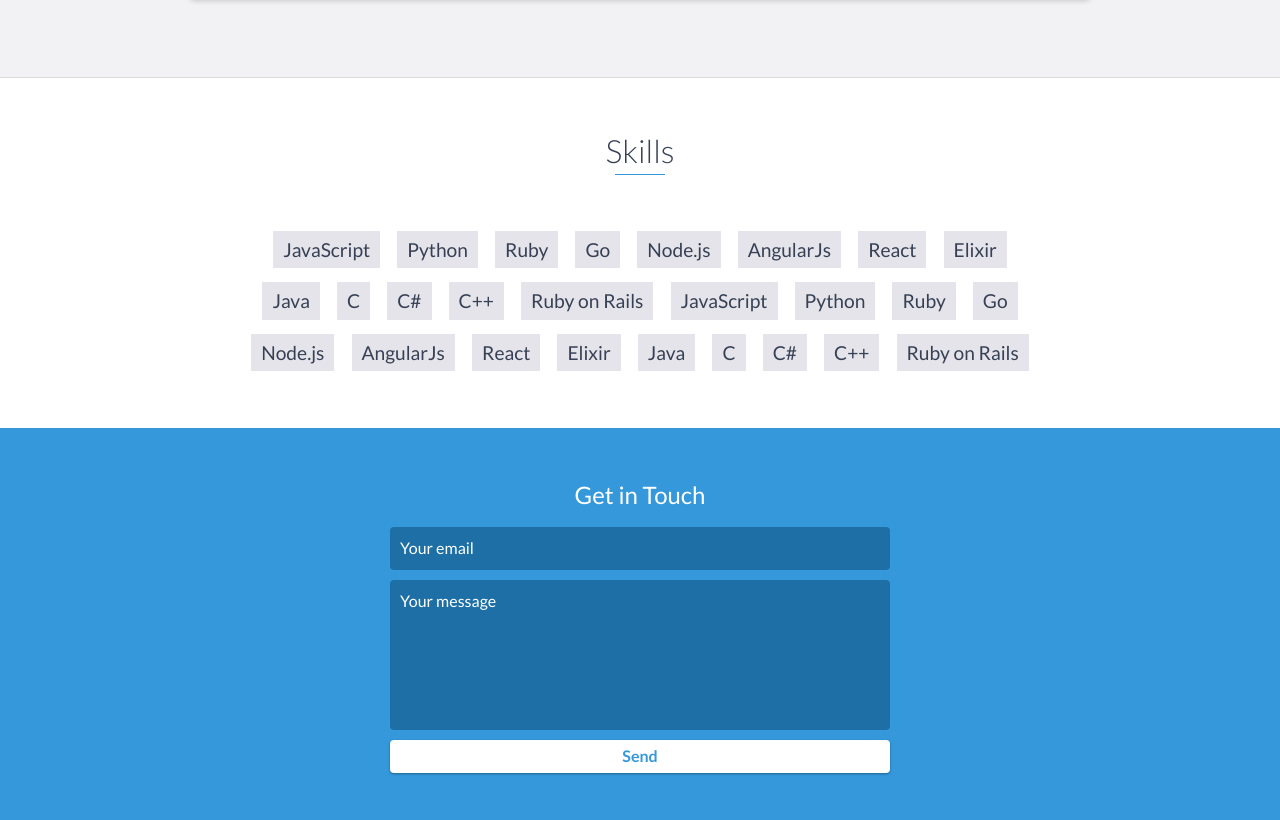
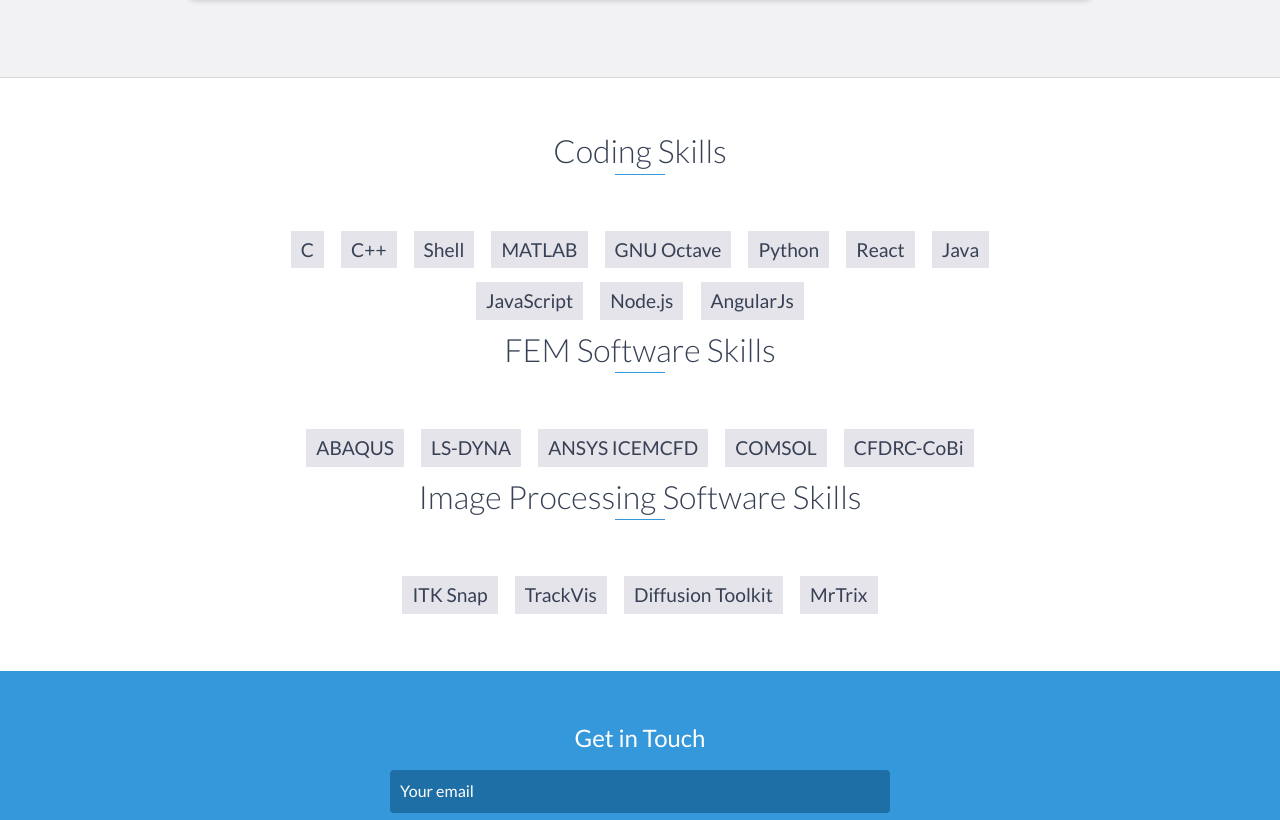
Before and after one commit to harshateja-garimella/harshateja-garimella.github.io, a website: page index.html in a window 1280 px wide. Shown: the part 3241-4061 px from the top of the page. Drawn offline with nearby package versions, Linux system fonts and the light colour scheme.

Commit message:
Skills Updated

```diff
--- a/index.html
+++ b/index.html
@@ -187,34 +187,35 @@
     <!-- End #projects -->
 
     <div id="skills">
-        <h2 class="heading">Skills</h2>
+        <h2 class="heading">Coding Skills</h2>
         <ul>
+            <li>C</li>
+            <li>C++</li>
+            <li>Shell</li>
+            <li>MATLAB</li>
+            <li>GNU Octave</li>
+            <li>Python</li>
+            <li>React</li>
+            <li>Java</li>
             <li>JavaScript</li>
-            <li>Python</li>
-            <li>Ruby</li>
-            <li>Go</li>
             <li>Node.js</li>
             <li>AngularJs</li>
-            <li>React</li>
-            <li>Elixir</li>
-            <li>Java</li>
-            <li>C</li>
-            <li>C#</li>
-            <li>C++</li>
-            <li>Ruby on Rails</li>
-            <li>JavaScript</li>
-            <li>Python</li>
-            <li>Ruby</li>
-            <li>Go</li>
-            <li>Node.js</li>
-            <li>AngularJs</li>
-            <li>React</li>
-            <li>Elixir</li>
-            <li>Java</li>
-            <li>C</li>
-            <li>C#</li>
-            <li>C++</li>
-            <li>Ruby on Rails</li>
+
+        </ul>
+        <h2 class="heading">FEM Software Skills</h2>
+        <ul>
+            <li>ABAQUS</li>
+            <li>LS-DYNA</li>
+            <li>ANSYS ICEMCFD</li>
+            <li>COMSOL</li>
+            <li>CFDRC-CoBi</li>
+        </ul>
+        <h2 class="heading">Image Processing Software Skills</h2>
+        <ul>
+            <li>ITK Snap</li>
+            <li>TrackVis</li>
+            <li>Diffusion Toolkit</li>
+            <li>MrTrix</li>
         </ul>
     </div>
     <!-- End #skills -->
```
Also changed, not shown: 1 other file.
